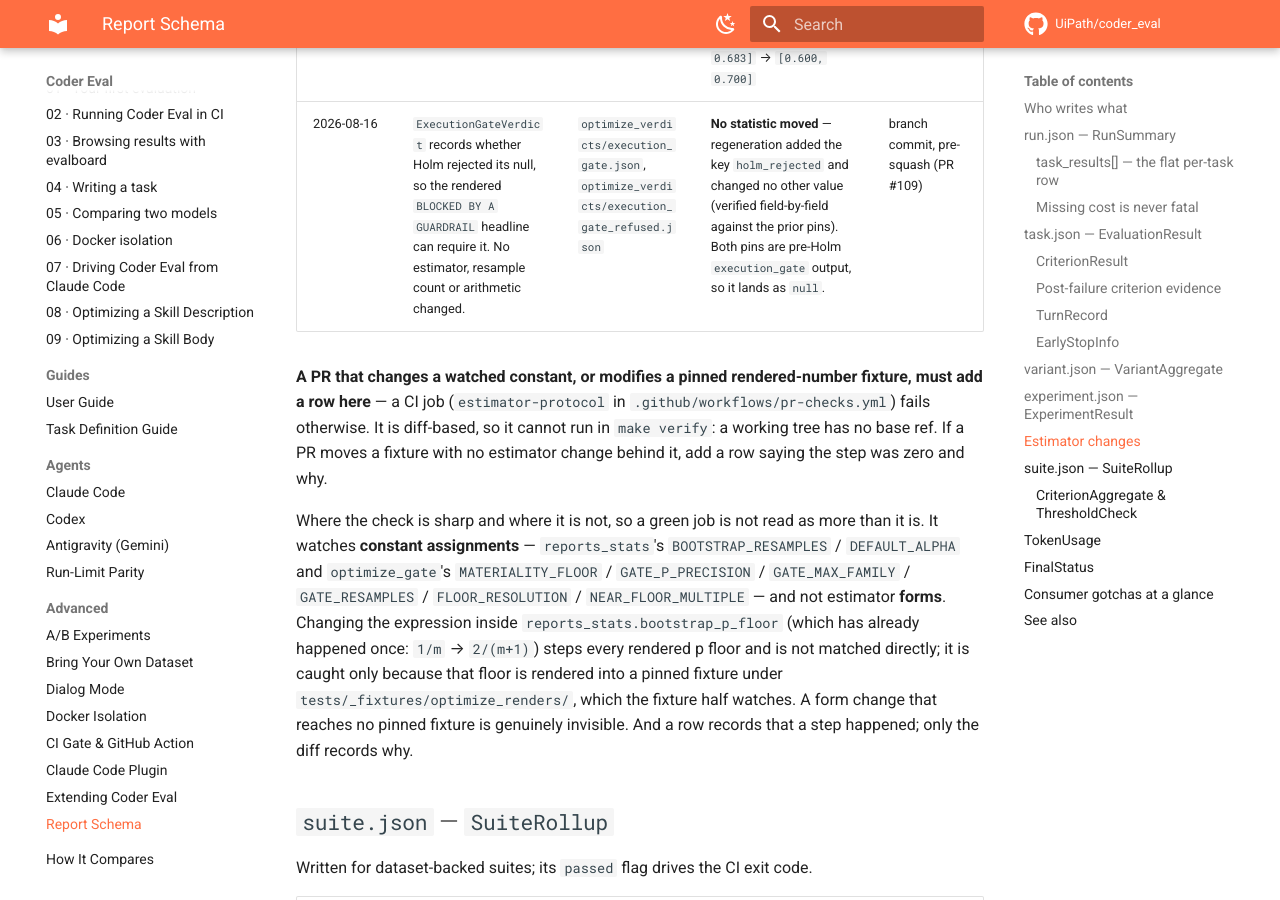
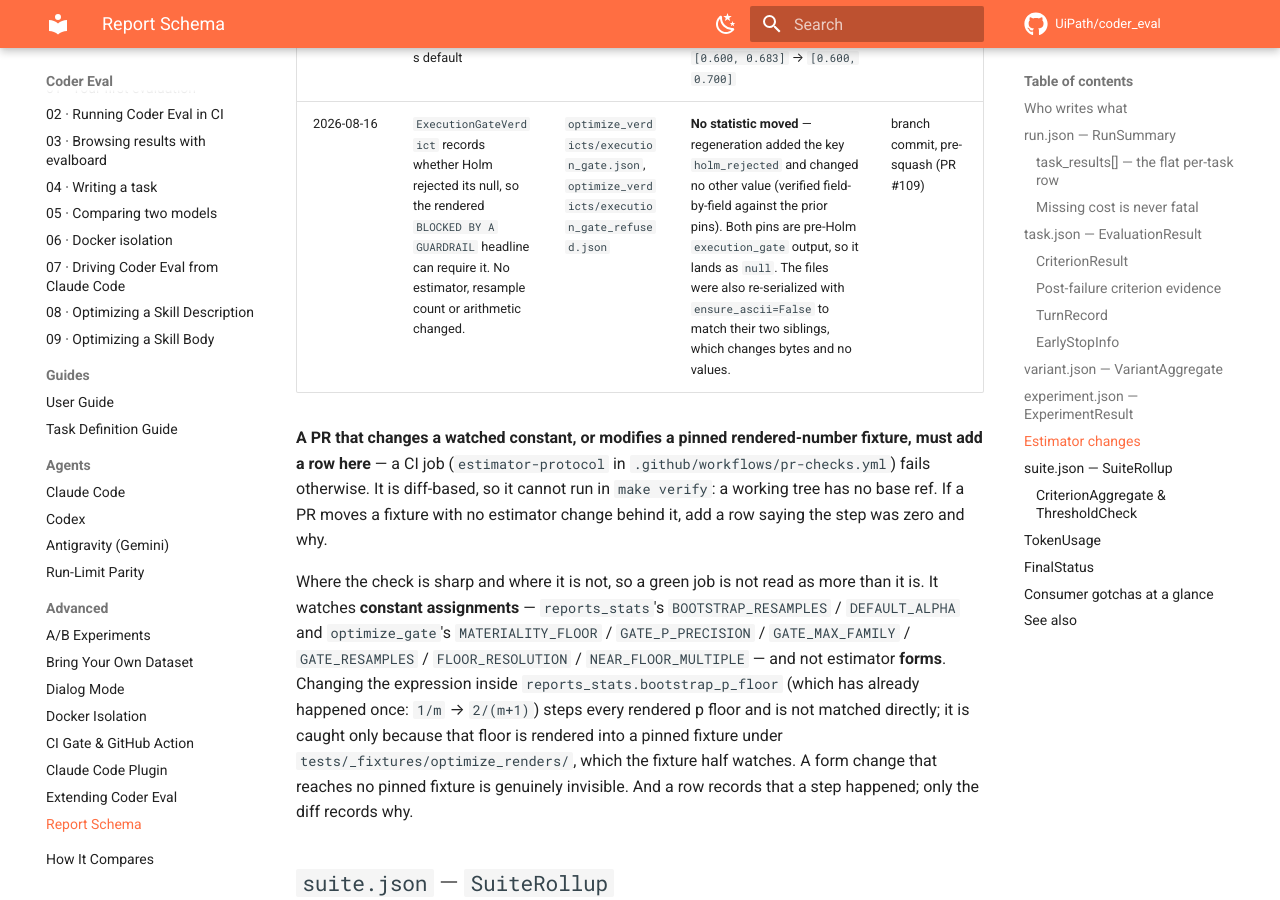
Before and after one commit to UiPath/coder_eval, an MkDocs documentation site: the page built from docs/REPORT_SCHEMA.md, in a window 1280 px wide and 900 px high, scrolled down 7780 px. Built offline with MkDocs 1.6.1 and Material for MkDocs 9.7.7, drawn with Linux system fonts in a browser that asks for light colours; comment, search, counter and statistics services are not loaded.

Commit message:
docs(stats): the ledger row also accounts for the pins' re-encoding
The two regenerated verdict pins were re-serialized with ensure_ascii=False to
match their siblings. Bytes change, values do not — said in the row rather than
left for someone to rediscover from a diff.

Co-Authored-By: Claude Opus 5 (1M context) <noreply@anthropic.com>

```diff
--- a/docs/REPORT_SCHEMA.md
+++ b/docs/REPORT_SCHEMA.md
@@ -275,7 +275,7 @@ merges may cite the branch commit, marked as such; the seed row below is one.
 | Date | Change | Constant / fixture | Observed step | PR / commit |
 | --- | --- | --- | --- | --- |
 | 2026-08-13 | One resample count for every bootstrap, including `bootstrap_mean_ci`'s default | `reports_stats.BOOTSTRAP_RESAMPLES` 1000 → 2000 | `experiment_replicates.md`, both variants' CI upper bounds: `[0.850, 0.933]` → `[0.850, 0.950]` and `[0.600, 0.683]` → `[0.600, 0.700]` | `b306a99` (branch commit, pre-squash) |
-| 2026-08-16 | `ExecutionGateVerdict` records whether Holm rejected its null, so the rendered `BLOCKED BY A GUARDRAIL` headline can require it. No estimator, resample count or arithmetic changed. | `optimize_verdicts/execution_gate.json`, `optimize_verdicts/execution_gate_refused.json` | **No statistic moved** — regeneration added the key `holm_rejected` and changed no other value (verified field-by-field against the prior pins). Both pins are pre-Holm `execution_gate` output, so it lands as `null`. | branch commit, pre-squash (PR #109) |
+| 2026-08-16 | `ExecutionGateVerdict` records whether Holm rejected its null, so the rendered `BLOCKED BY A GUARDRAIL` headline can require it. No estimator, resample count or arithmetic changed. | `optimize_verdicts/execution_gate.json`, `optimize_verdicts/execution_gate_refused.json` | **No statistic moved** — regeneration added the key `holm_rejected` and changed no other value (verified field-by-field against the prior pins). Both pins are pre-Holm `execution_gate` output, so it lands as `null`. The files were also re-serialized with `ensure_ascii=False` to match their two siblings, which changes bytes and no values. | branch commit, pre-squash (PR #109) |
 
 **A PR that changes a watched constant, or modifies a pinned rendered-number fixture, must add a
 row here** — a CI job (`estimator-protocol` in `.github/workflows/pr-checks.yml`) fails otherwise.
```
